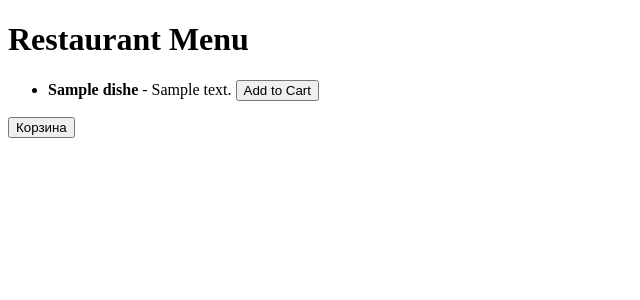
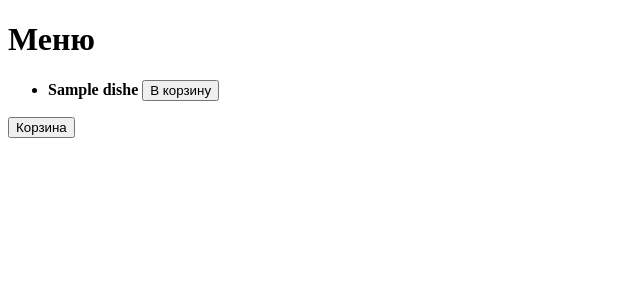
Before and after one commit to Uniqdly/YandexFood, a PHP site: page /User.php in a window 1280 px wide. Shown: the top 300 px of the page, without its empty margins (0-640 px from the left). Run offline with PHP 8.4, Linux system fonts and the light colour scheme; tables that the repository leaves empty or names only in its code hold one stand-in row (values such as "Sample post").

Commit message:
Доработал корзину, перевёл всё на русский, создал файл для вытаскивания информации о блюдах из БД

```diff
--- a/User.php
+++ b/User.php
@@ -43,12 +43,12 @@ $dishes = $stmt->fetchAll();
     </style>
 </head>
 <body>
-    <h1>Restaurant Menu</h1>
+    <h1>Меню</h1>
     <ul id="menuList">
         <?php foreach ($dishes as $dish): ?>
             <li>
-                <strong><?php echo $dish['name']; ?></strong> - <?php echo $dish['description']; ?>
-                <button onclick="addToCart(<?php echo $dish['id']; ?>, '<?php echo $dish['name']; ?>')">Add to Cart</button>
+                <strong><?php echo $dish['name']; ?></strong>
+                <button onclick="addToCart(<?php echo $dish['id']; ?>, '<?php echo $dish['name']; ?>')">В корзину</button>
             </li>
         <?php endforeach; ?>
     </ul>
@@ -65,11 +65,13 @@ $dishes = $stmt->fetchAll();
 <div id="confirmModal" class="modal">
     <div class="modal-content">
         <span class="close" onclick="closeModal('confirmModal')">&times;</span>
-        <h2>Confirm Purchase</h2>
-        <p>Are you sure you want to add this item to your cart?</p>
-        <button onclick="confirmPurchase()">Confirm</button>
+        <h2>Вы точно хотите добавить это в корзину?</h2>
+        <h3 id="confirmDishName"></h3>
+        <p id="confirmDishDescription"></p>
+        <button onclick="confirmPurchase()">Добавить в корзину</button>
     </div>
 </div>
+
 
 
     <!-- Кнопка "Корзина" -->
@@ -79,7 +81,7 @@ $dishes = $stmt->fetchAll();
     <div id="cartModal" class="modal">
         <div class="modal-content">
             <span class="close" onclick="closeModal('cartModal')">&times;</span>
-            <h2>Cart</h2>
+            <h2>Корзина</h2>
             <ul id="cartItems"></ul>
         </div>
     </div>
@@ -88,13 +90,22 @@ $dishes = $stmt->fetchAll();
         let cart = [];
 
         function addToCart(dishId, dishName) {
-    document.getElementById('confirmModal').style.display = 'block';
     selectedDish = { id: dishId, name: dishName };
+    // Запрос к базе данных для получения информации о выбранном блюде
+    fetch('getDishInfo.php?id=' + dishId)
+        .then(response => response.json())
+        .then(data => {
+            selectedDish = data;
+            document.getElementById('confirmDishName').textContent = selectedDish.name;
+            document.getElementById('confirmDishDescription').textContent = selectedDish.description;
+            document.getElementById('confirmModal').style.display = 'block';
+        })
+        .catch(error => console.error('Error:', error));
 }
 
-        let selectedDish = null;
 
-        function confirmPurchase() {
+
+function confirmPurchase() {
     if (selectedDish) {
         cart.push(selectedDish);
         updateCart();
```
Also changed, not shown: getDishInfo.php (added, +13 -0 lines).
